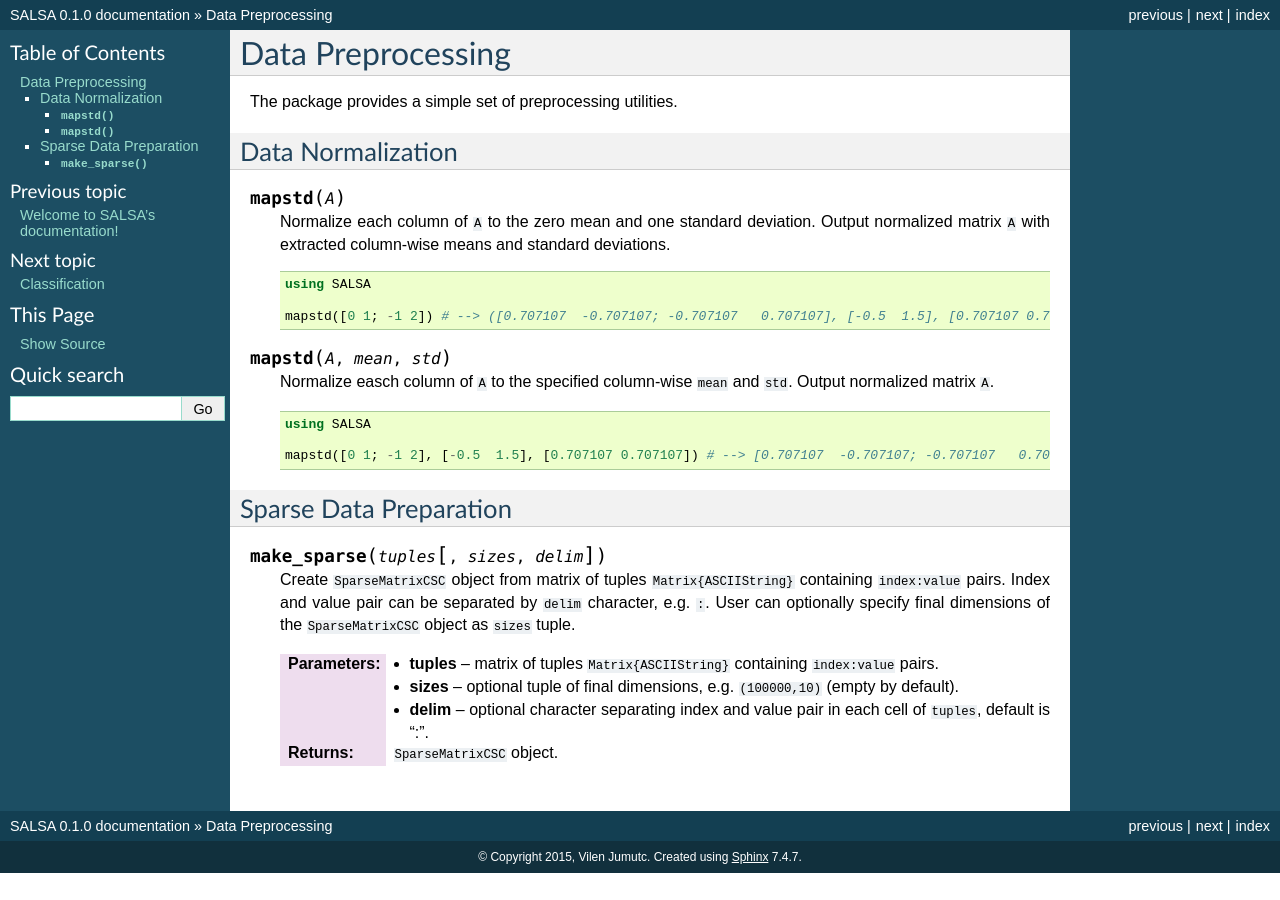
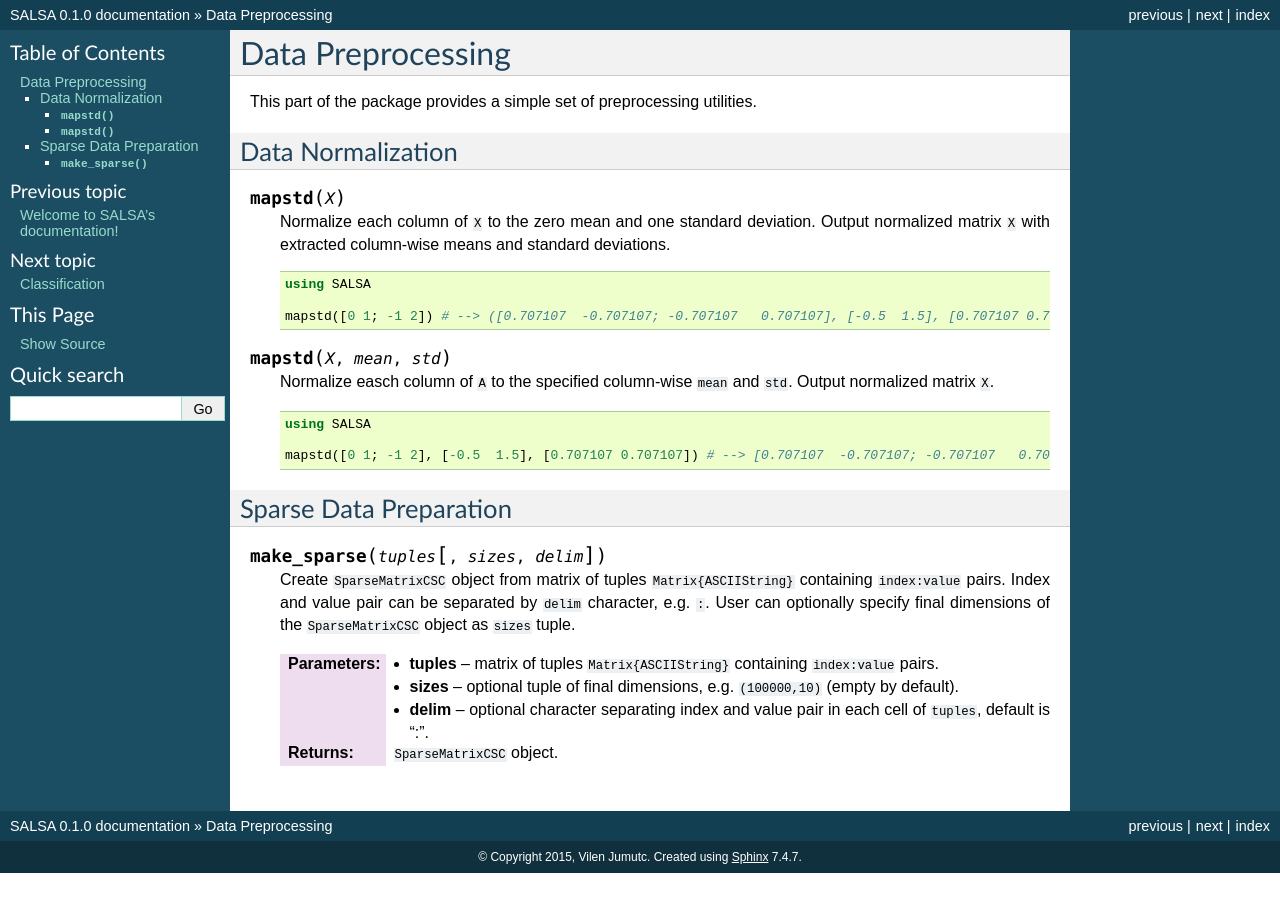
Before and after one commit to jumutc/SALSA.jl, a Sphinx documentation site: the page built from docs/source/data_preparation.rst, in a window 1280 px wide. Built offline with Sphinx 7.4.7, drawn with Linux system fonts in a browser that asks for light colours; formulas are drawn with MathJax 3.

Commit message:
docs update + small refactoring

```diff
--- a/docs/source/data_preparation.rst
+++ b/docs/source/data_preparation.rst
@@ -1,14 +1,14 @@
 Data Preprocessing
 ==================
 
-The package provides a simple set of preprocessing utilities.
+This part of the package provides a simple set of preprocessing utilities.
 
 Data Normalization
 ~~~~~~~~~~~~~~~~~~
 
-.. function:: mapstd(A)
+.. function:: mapstd(X)
 
-    Normalize each column of ``A`` to the zero mean and one standard deviation. Output normalized matrix ``A`` with extracted column-wise means and standard deviations.
+    Normalize each column of ``X`` to the zero mean and one standard deviation. Output normalized matrix ``X`` with extracted column-wise means and standard deviations.
 
     .. code-block:: julia
 
@@ -17,9 +17,9 @@ Data Normalization
         mapstd([0 1; -1 2]) # --> ([0.707107  -0.707107; -0.707107   0.707107], [-0.5  1.5], [0.707107 0.707107])
 
 
-.. function:: mapstd(A,mean,std)
+.. function:: mapstd(X,mean,std)
 
-    Normalize easch column of ``A`` to the specified column-wise ``mean`` and ``std``. Output normalized matrix ``A``.
+    Normalize easch column of ``A`` to the specified column-wise ``mean`` and ``std``. Output normalized matrix ``X``.
 
     .. code-block:: julia
 
--- a/docs/source/nystrom.rst
+++ b/docs/source/nystrom.rst
@@ -27,7 +27,7 @@ Avaliable API
 	:param kernel: kernel function used to construct kernel matrix :math:`K`.
 	:param X: full dataset.
 
-	:return: new dataset ``Xf`` derived from stacking together feature maps for every :math:`x_i \in X`.
+	:return: new dataset :math:`X_f` derived from stacking together feature maps for every :math:`x_i \in X`.
 
 .. [FS2008] De Brabanter K., De Brabanter J., Suykens J.A.K., De Moor B., "Optimized Fixed-Size Kernel Models for Large Data Sets", Computational Statistics & Data Analysis, vol. 54, no. 6, Jun. 2010, pp. 1484-1504.
 .. [WS2001] Williams C. and Seeger M., "Using the Nyström method to speed up kernel machines", in Proceedings of the 14th Annual Conference on Neural Information Processing (NIPS), pp. 682-688, 2001.
```
Also changed, not shown: docs/source/model_tuning.rst (+12 -0 lines), 2 other files.
